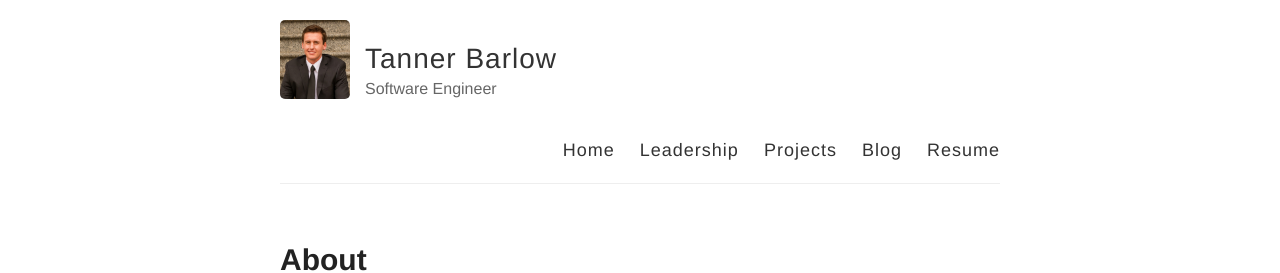
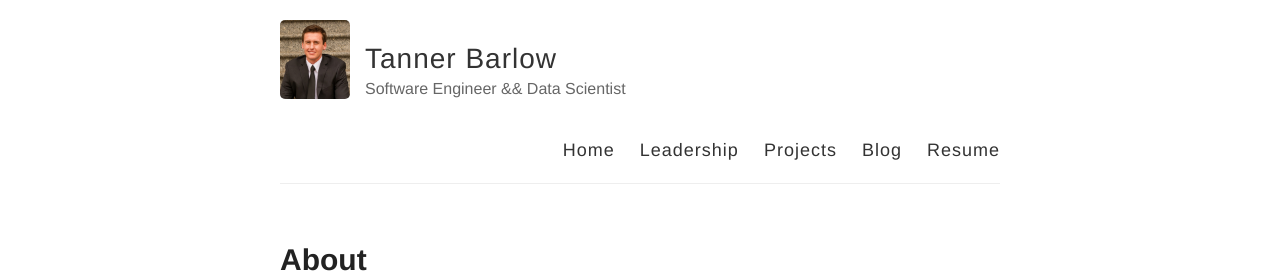
Before and after one commit to tbarlow12/tbarlow12.github.io, a Jekyll site: the page built from index.md, in a window 1280 px wide. Shown: the top 273 px of the page. Built offline with Jekyll 4.4.1, drawn with Linux system fonts in a browser that asks for light colours.

Commit message:
Add data scientist to title

```diff
--- a/_config.yml
+++ b/_config.yml
@@ -6,7 +6,7 @@
 name: Tanner Barlow
 
 # Short bio or description (displayed in the header)
-description: Software Engineer
+description: Software Engineer && Data Scientist
 
 # URL of your avatar or profile pic (you could use your GitHub profile pic)
 avatar: /resources/images/TannerPic.jpg
```
Also changed, not shown: 2 other files.
